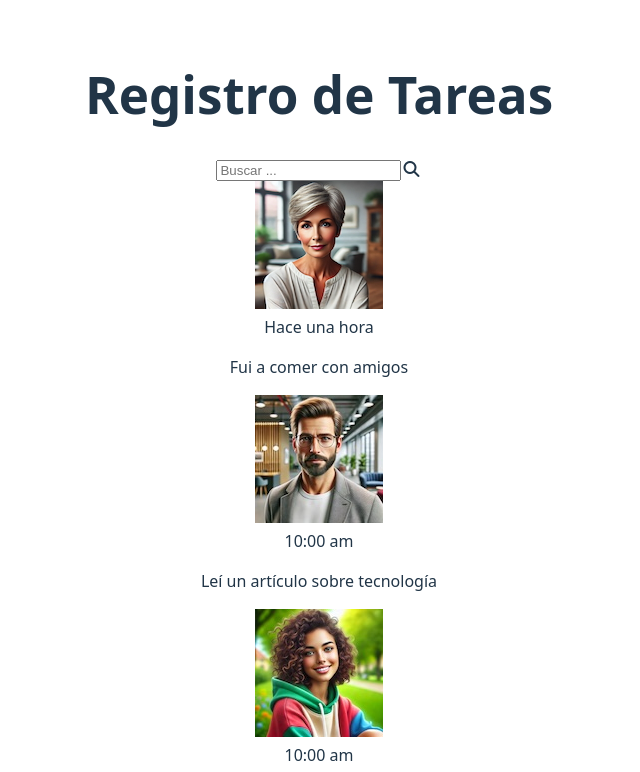
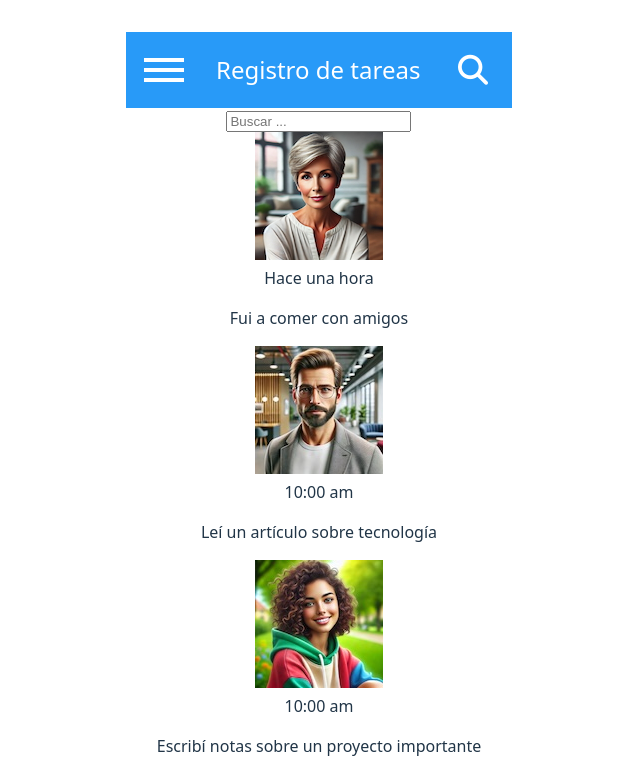
Before and after one commit to duf2-prog/Desarrollo-de-interfaces-ricos-para-internet, a React (Vite) app: page / in a window 1280 px wide. Shown: the top 772 px of the page, without its empty margins (321-961 px from the left). Built offline with nearby package versions, Linux system fonts and the light colour scheme.

Commit message:
Initial commit

```diff
--- a/src/App.css
+++ b/src/App.css
@@ -41,3 +41,54 @@
 .read-the-docs {
   color: #888;
 }
+
+.header {
+    background-color: rgb(40, 154, 248);
+    color: white;
+    display: flex;
+    align-items: center;
+    justify-content: space-between;
+    padding-left: 20px;
+    padding-right:  20px;
+
+}
+
+.header h2 {
+    font-weight: normal;
+}
+.menuIcon {
+  width: 36px;
+  height: 36px;
+  position: relative;
+  display: flex;
+  align-items: center;
+  justify-content: center;
+  cursor: pointer;
+}
+
+.dashTop,
+.dashMiddle,
+.dashBottom {
+  position: absolute;
+  width: 22px;
+  height: 3px;
+  background-color: white;
+  width: 40px;
+  height: 4px;
+}
+
+.dashTop {
+  top: 6px;
+}
+
+.dashMiddle {
+  top: 16px;
+}
+
+.dashBottom {
+  bottom: 6px;
+}
+
+.searchIcon {
+  font-size: 30px;
+}
--- a/src/TaskLogging.tsx
+++ b/src/TaskLogging.tsx
@@ -9,8 +9,9 @@ const TaskLogging: React.FC = () => {
       <div className="panel">
         <div>
           <TaskLoggingHeader/>
-          <TaskLoggingContent/>
+          {/* <TaskLoggingContent/> */}
         </div>
+
         {/* <div className="header">
           <div className="menuIcon">
             <div className="dashTop"></div>
--- a/src/TaskLoggingContent.tsx
+++ b/src/TaskLoggingContent.tsx
@@ -1,11 +1,46 @@
 import React from 'react';
+import ActivityItem from './assets/components/ActivityItem';
 
 const TaskLoggingContent: React.FC = () => {
   return (
     <div className="content">
+      <input
+        type="text"
+        className="searchInput"
+        placeholder="Buscar ..."
+      />
+
       <div className="line"></div>
 
-      <div className="item">
+      <ActivityItem
+        nombreImagen="francisca"
+        nombreImagenAlt="Francisca"
+        hora="Hace una hora"
+        texto="Fui a comer con amigos"
+      />
+
+      <ActivityItem
+        nombreImagen="paco"
+        nombreImagenAlt="Paco"
+        hora="10:00 am"
+        texto="Leí un artículo sobre tecnología"
+      />
+
+      <ActivityItem
+        nombreImagen="quica"
+        nombreImagenAlt="Quica"
+        hora="10:00 am"
+        texto="Escribí notas sobre un proyecto importante"
+      />
+
+      <ActivityItem
+        nombreImagen="curro"
+        nombreImagenAlt="Curro"
+        hora="2:21 pm"
+        texto="Preparé la presentación para la reunión de mañana"
+      />
+
+      {/* <div className="item">
         <div className="avatar">
           <img alt="Francisca" src="/images/francisca.jpg" />
         </div>
@@ -35,7 +70,7 @@ const TaskLoggingContent: React.FC = () => {
         </div>
         <span className="time">2:21 pm</span>
         <p>Preparé la presentación para la reunión de mañana</p>
-      </div>
+      </div> */}
     </div>
   );
 };
--- a/src/TaskLoggingHeader.tsx
+++ b/src/TaskLoggingHeader.tsx
@@ -1,23 +1,55 @@
 import React from 'react';
+import TaskLoggingContent from './TaskLoggingContent';
+
+interface headerProps {
+  title: string
+}
+
+function Header ({title}: headerProps) {
+  return (
+  <div className="header">
+      <div className="menuIcon">
+        <div className="dashTop"></div>
+        <div className="dashMiddle"></div>
+        <div className="dashBottom"></div>
+      </div>
+
+      <h2>{title}</h2>
+
+      <i className="fa fa-search searchIcon"/>
+
+    </div>
+  )
+}
 
 const TaskLoggingHeader: React.FC = () => {
   return (
-    <div className="header">
-      <div className="menuIcon">
-        <div className="dashTop"></div>
-        <div className="dashBottom"></div>
-        <div className="circle"></div>
-      </div>
 
-      <h1>Registro de Tareas</h1>
+    <div>
+      <Header title="Registro de tareas"/>
+      <TaskLoggingContent/>
+      {/* <Header title="Perfil"/>
+      <Header title="Preferencias"/>
+      <Header title="Chat"/> */}
+    </div>
 
-      <input
-        type="text"
-        className="searchInput"
-        placeholder="Buscar ..."
-      />
-      <div className="fa fa-search searchIcon"></div>
-    </div>
+    // <button className="menuIcon"></button>
+    // <div className="header">
+    //   <div className="menuIcon">
+    //     <div className="dashTop"></div>
+    //     <div className="dashBottom"></div>
+    //     <div className="circle"></div>
+    //   </div>
+
+    //   <h1>Registro de Tareas</h1>
+
+    //   <input
+    //     type="text"
+    //     className="searchInput"
+    //     placeholder="Buscar ..."
+    //   />
+    //   <div className="fa fa-search searchIcon"></div>
+    // </div>
   );
 };
 
--- /dev/null
+++ b/src/assets/components/ActivityItem.tsx
@@ -0,0 +1,27 @@
+import React from "react";
+
+interface ActivityItemProps {
+    nombreImagen: string;
+    nombreImagenAlt: string;
+    hora: string;
+    texto: string;
+}
+
+const ActivityItem: React.FC<ActivityItemProps> = ({
+    nombreImagen,
+    nombreImagenAlt,
+    hora,
+    texto
+}) => {
+    return (
+        <div className="item">
+            <div className="avatar">
+                <img alt={nombreImagenAlt} src={`/images/${nombreImagen}.jpg`}/>
+            </div>
+        <span className="time">{hora}</span>
+        <p>{texto}</p>
+      </div>
+    );
+};
+
+export default ActivityItem;
```
